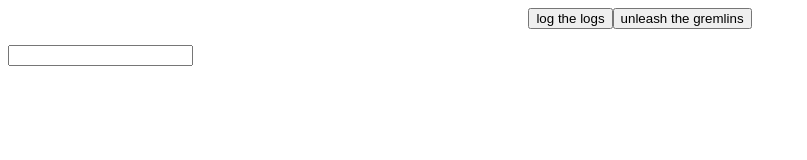
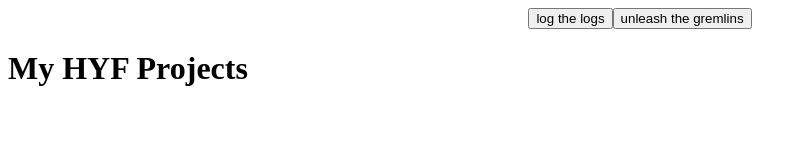
Before and after one commit to mametur/FetchGithubAPI, a plain HTML site: page index.html in a window 1280 px wide. Shown: the whole page, without its empty margins (0-807 px from the left). Drawn offline with Linux system fonts and the light colour scheme.

Commit message:
basic html

```diff
--- a/index.html
+++ b/index.html
@@ -1,29 +1,28 @@
 <!DOCTYPE html>
-<html lang='en'>
-
+<html lang="en">
 	<head>
-  <meta charset='utf8'>
+		<meta charset="utf8" />
 		<title></title>
 
 		<link href="./public/style.css" rel="stylesheet" />
-
 	</head>
 
 	<body>
+		<header>
+			<div class="header_wrapper">
+				<h1 id="header">My HYF Projects</h1>
+			</div>
+		</header>
 
-  <main id='user-interface'>
-    <input id='list-name-input' />
-    <div id='lists'></div>
-  </main>
-
+		<section>
+			<div id="api_container"></div>
+		</section>
 
 		<!-- load the frontend testing & reviewing dependencies -->
-  <script src='./lib/review-buttons.js' type='module'></script>
-  <script src='./lib/gremlins.js'></script>
+		<script src="./lib/review-buttons.js" type="module"></script>
+		<script src="./lib/gremlins.js"></script>
 
 		<!-- load your app -->
-  <script type='module' src='./src/init.js'></script>
-
+		<script type="module" src="./src/init.js"></script>
 	</body>
-
 </html>
```
Lines whose indentation alone changed are shown as unchanged.
